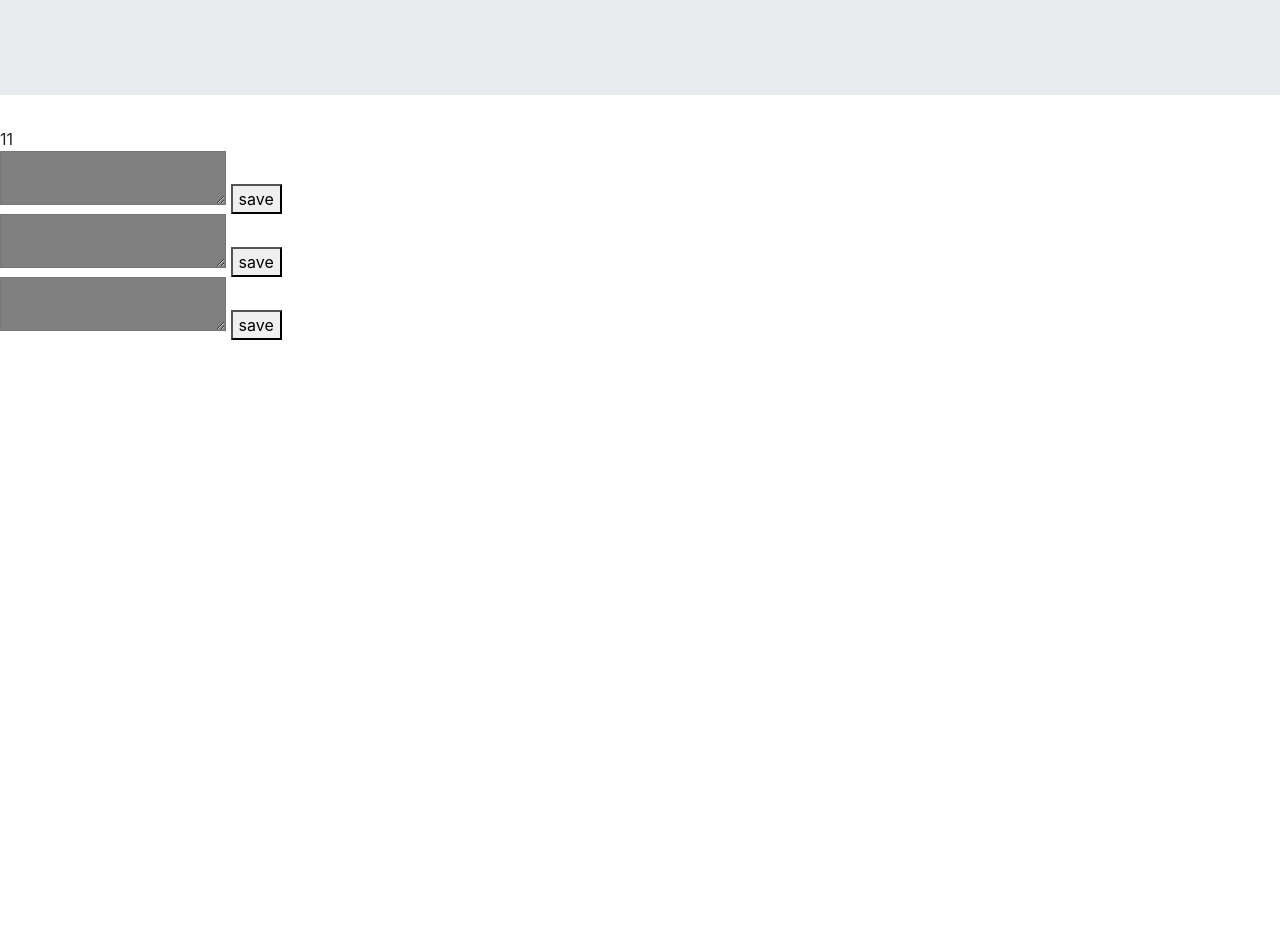
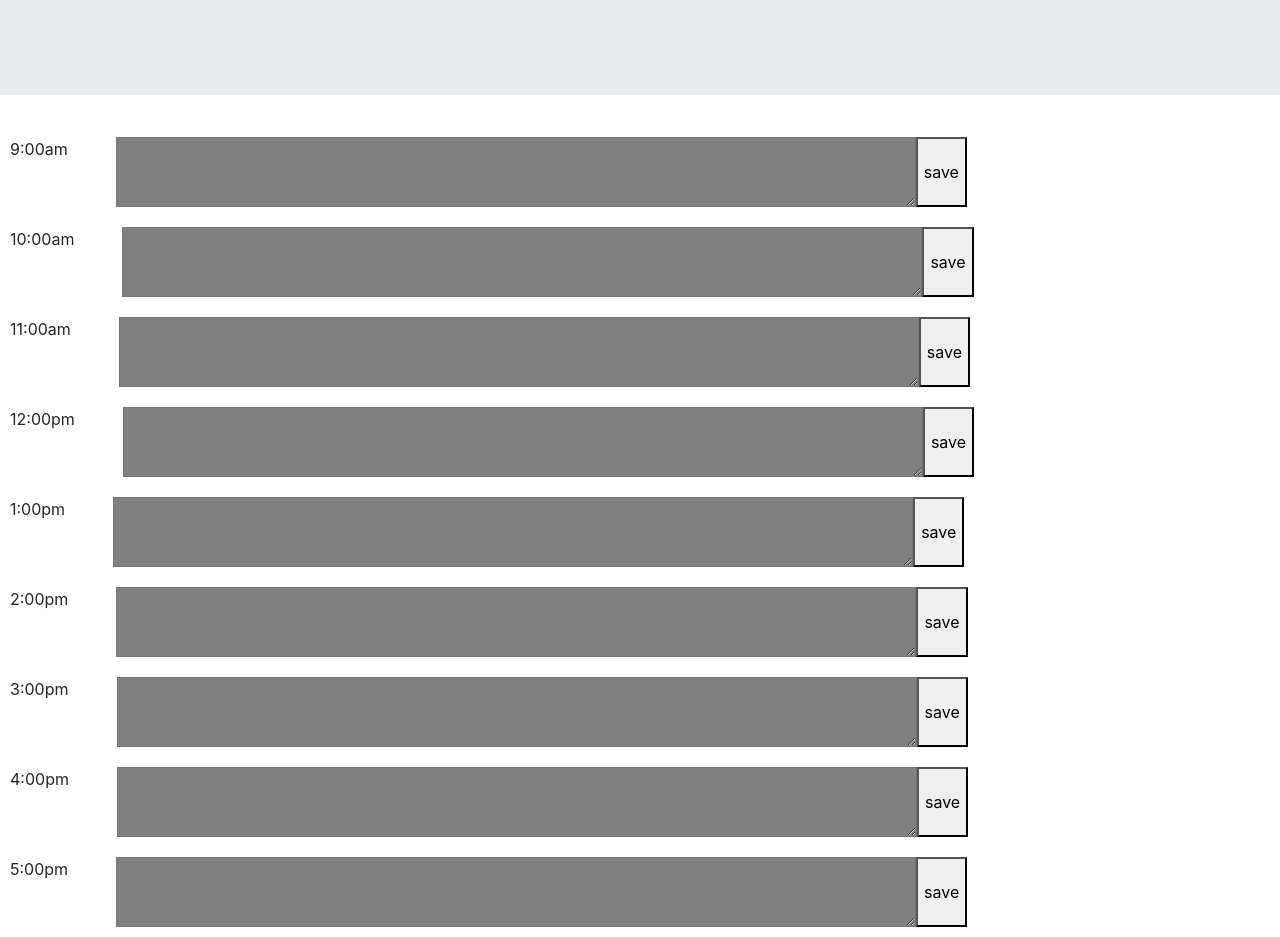
Before and after one commit to wfreeman2112/daily-planner, a plain HTML site: page index.html in a window 1280 px wide. Shown: the part 200-1137 px from the top of the page. Before the commit the page ends 800 px from the top, so only its background shows below. Drawn offline with nearby package versions, Linux system fonts and the light colour scheme.

Commit message:
cleaning up style

```diff
--- a/index.html
+++ b/index.html
@@ -12,45 +12,112 @@
     <div class="jumbotron jumbotron-fluid">
         <div class="container">
           <h1 class="display-4">Daily Work Planner</h1>
-          <p class="dayAndDate"></p>
+          <p class="dayAndDate">moment().format('MMMM DD YYYY') // January 22, 2020.</p>
         </div>
       </div>
 
-  <div class = "hour" hour = "11">
+
+
+    <div class = "hour" hour = "9">
     <div>
-      11
+      9:00am
     </div>
     <textarea>
-
     </textarea>
     <button>
       save
     </button>
-
-
   </div>
 
-  <div class = "hour" hour = "13">
+  <div class = "hour" hour = "10">
+    <div>
+      10:00am
+    </div>
     <textarea>
-
     </textarea>
     <button>
       save
     </button>
-
-
   </div>
 
-  <div class = "hour" hour = "18">
+  <div class = "hour" hour = "11">
+    <div>
+      11:00am
+    </div>
     <textarea>
-
     </textarea>
     <button>
       save
     </button>
+  </div>
+
+  <div class = "hour" hour = "12">
+    <div>
+      12:00pm
+    </div>
+    <textarea>
+    </textarea>
+    <button>
+      save
+    </button>
+  </div>
+
+  <div class = "hour" hour = "13">
+    <div>
+      1:00pm
+    </div>
+    <textarea>
+    </textarea>
+    <button>
+      save
+    </button>
+  </div>
+
+  <div class = "hour" hour = "14">
+    <div>
+      2:00pm
+    </div>
+    <textarea>
+    </textarea>
+    <button>
+      save
+    </button>
+  </div>
+
+  <div class = "hour" hour = "15">
+    <div>
+      3:00pm
+    </div>
+    <textarea>
+    </textarea>
+    <button>
+      save
+    </button>
+  </div>
+
+  <div class = "hour" hour = "16">
+    <div>
+      4:00pm
+    </div>
+    <textarea>
+    </textarea>
+    <button>
+      save
+    </button>
+  </div>
+
+  <div class = "hour" hour = "17">
+    <div>
+      5:00pm
+    </div>
+    <textarea>
+    </textarea>
+    <button>
+      save
+    </button>
+  </div>
 
 
-  </div>
     <script src="https://cdnjs.cloudflare.com/ajax/libs/moment.js/2.29.1/moment.min.js"></script>
     <script
   src="https://code.jquery.com/jquery-3.5.1.js"
--- a/style.css
+++ b/style.css
@@ -15,3 +15,22 @@
 .future {
     background-color: green;
 }
+
+textarea {
+    display: flex;
+    padding: 10px;
+    margin-left: 3em;
+    width: 50em;
+
+}
+
+.hour {
+    display: flex;
+    align-items: flex-start;
+    padding: 10px;
+
+}
+
+button {
+    height: 70px;
+}
```
Also changed, not shown: script.js (+6 -2 lines).
